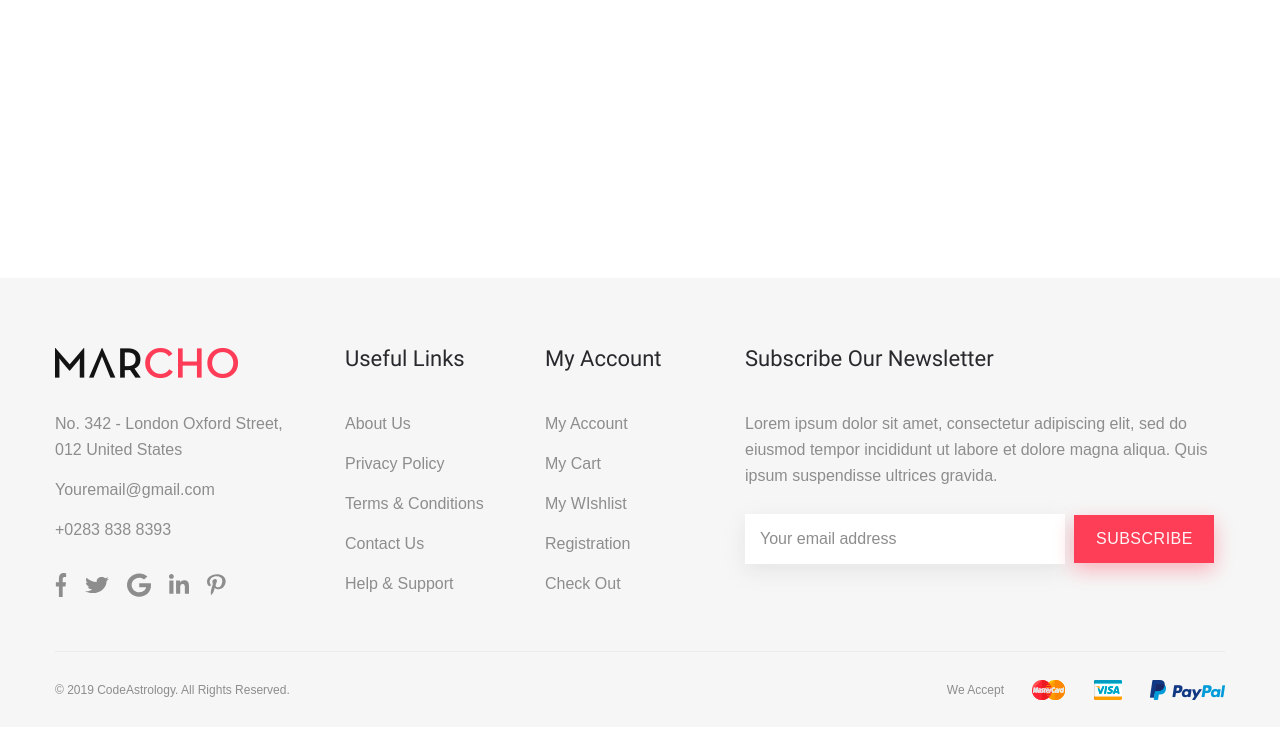
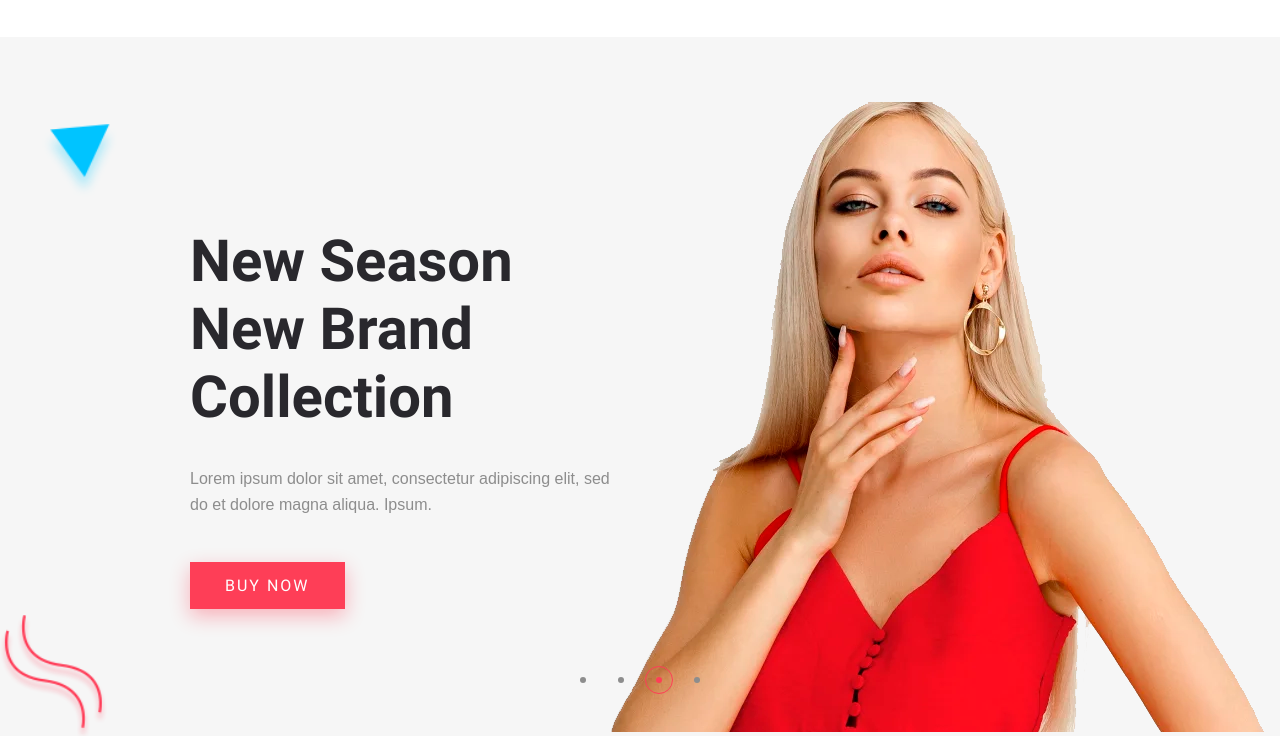
Before and after one commit to alekseikorzh94/marcho, a website: page app/index.html in a window 1280 px wide. Shown: the part 73-809 px from the top of the page. Drawn offline with nearby package versions, Linux system fonts and the light colour scheme; files that its build step writes are made by us from their sources.

Commit message:
section top-slider

```diff
--- a/app/index.html
+++ b/app/index.html
@@ -66,8 +66,76 @@
         </div>
     </header>
     <main class="main">
-
-
+        <section class="top-slider">
+            <div class="container top-slider__container">
+                <div class="top-slider__inner">
+                    <div class="top-slider__item">
+                        <div class="top-slider__content">
+                            <h3 class="top-slider__title">
+                                New Season <br>
+                                New Brand Collection
+                            </h3>
+                            <p class="top-slider__text">
+                                Lorem ipsum dolor sit amet, consectetur adipiscing elit, sed do
+                                et dolore magna aliqua. Ipsum.
+                            </p>
+                            <a class="top-slider__link" href="#">
+                                Buy now
+                            </a>
+                        </div>
+                        <img class="top-slider__img" src="images/slider/1.png" alt="slider image">
+                    </div>
+                    <div class="top-slider__item">
+                        <div class="top-slider__content">
+                            <h3 class="top-slider__title">
+                                New Season <br>
+                                New Brand Collection
+                            </h3>
+                            <p class="top-slider__text">
+                                Lorem ipsum dolor sit amet, consectetur adipiscing elit, sed do
+                                et dolore magna aliqua. Ipsum.
+                            </p>
+                            <a class="top-slider__link" href="#">
+                                Buy now
+                            </a>
+                        </div>
+                        <img class="top-slider__img" src="images/slider/1.png" alt="slider image">
+                    </div>
+                    <div class="top-slider__item">
+                        <div class="top-slider__content">
+                            <h3 class="top-slider__title">
+                                New Season <br>
+                                New Brand Collection
+                            </h3>
+                            <p class="top-slider__text">
+                                Lorem ipsum dolor sit amet, consectetur adipiscing elit, sed do
+                                et dolore magna aliqua. Ipsum.
+                            </p>
+                            <a class="top-slider__link" href="#">
+                                Buy now
+                            </a>
+                        </div>
+                        <img class="top-slider__img" src="images/slider/1.png" alt="slider image">
+                    </div>
+                    <div class="top-slider__item">
+                        <div class="top-slider__content">
+                            <h3 class="top-slider__title">
+                                New Season <br>
+                                New Brand Collection
+                            </h3>
+                            <p class="top-slider__text">
+                                Lorem ipsum dolor sit amet, consectetur adipiscing elit, sed do
+                                et dolore magna aliqua. Ipsum.
+                            </p>
+                            <a class="top-slider__link" href="#">
+                                Buy now
+                            </a>
+                        </div>
+                        <img class="top-slider__img" src="images/slider/1.png" alt="slider image">
+                    </div>
+                </div>
+            </div>
+        </section>
     </main>
     <footer class="footer">
         <div class="container">
--- a/app/js/main.js
+++ b/app/js/main.js
@@ -1,3 +1,9 @@
 $(function(){
-
+    $('.top-slider__inner').slick({
+        dots: true,
+        arrows: false,
+        fade: true,
+        autoplay: true,
+        autoplaySpeed: 2000
+    });
 });
--- /dev/null
+++ b/app/scss/_libs.scss
@@ -0,0 +1 @@
+@import '../../node_modules/slick-carousel/slick/slick.scss'
--- a/app/scss/_vars.scss
+++ b/app/scss/_vars.scss
@@ -27,3 +27,13 @@
     font-family: 'Roboto-Bold', sans-serif;
     font-weight: 700;
 }
+
+%btn{
+    padding: 14px 18px;
+    @extend %roboto-400;
+    letter-spacing: 2px;
+    text-transform: uppercase;
+    background-color: $accent;
+    color: #fff;
+    box-shadow: 0px 7px 20px 0px rgba(255, 17, 48, 0.3);
+}
--- a/app/scss/style.scss
+++ b/app/scss/style.scss
@@ -1,6 +1,7 @@
 @import 'vars';
 @import 'fonts';
 @import 'reset';
+@import 'libs';
 @import 'global';
 
 
@@ -64,10 +65,6 @@
         line-height: 20px;
     }
 }
-
-
-
-
 
 .footer{
     background-color: $bg;
@@ -145,15 +142,9 @@
         }
     }
     &__form-btn{
+        @extend %btn;
         border: none;
-        background-color: $accent;
-        max-width: 140px;
-        width: 100%;
-        color: #fff5f6;
         letter-spacing: 0.5px;
-        text-transform: uppercase;
-        padding: 11px 18px;
-        box-shadow: 0px 7px 20px 0px rgba(255, 17, 48, 0.3);
         cursor: pointer;
     }
 }
@@ -168,6 +159,81 @@
         display: inline;
         margin-left: 25px;
         vertical-align: middle;
+    }
+}
+
+.top-slider{
+    background-image: url('../images/shape.png');
+    background-repeat: no-repeat;
+    background-size: cover;
+    background-color: $bg;
+    padding: 65px 0 45px;
+
+    &__container{
+        max-width: 1560px;
+    }
+    &__item{
+        display: flex !important;
+        justify-content: space-between;
+    }
+    &__content{
+        padding-left: 175px;
+        padding-top: 125px;
+    }
+    &__title{
+        @extend %roboto-700;
+        font-size: 58px;
+        line-height: 68px;
+        color: $title;
+        max-width: 670px;
+        margin-bottom: 35px;
+    }
+    &__text{
+        max-width: 470px;
+        margin-bottom: 55px;
+    }
+    &__link{
+        @extend %btn;
+        padding: 14px 35px;
+    }
+    .slick-dots{
+
+        display: flex;
+        justify-content: center;
+        margin-top: -70px;
+        li{
+            margin: 0 5px;
+
+            button{
+                padding: 0;
+                font-size: 0;
+                background-color: transparent;
+                width: 28px;
+                height: 28px;
+                border-radius: 50%;
+                border: 1px solid transparent;
+                position: relative;
+                &::before{
+                    content: '';
+                    position: absolute;
+                    width: 6px;
+                    height: 6px;
+                    border-radius: 50%;
+                    background-color: $default;
+                    top: 50%;
+                    left: 50%;
+                    transform: translate(-50%, -50%);
+                }
+            }
+            &.slick-active{
+                button{
+                    border: 1px solid $accent;
+                    &::before{
+                        background-color: $accent;
+                    }
+                }
+            }
+        }
     }
 }
 
@@ -195,6 +261,4 @@
 
 
 
-
-
 @import 'media';
--- a/gulpfile.js
+++ b/gulpfile.js
@@ -34,6 +34,7 @@
 function scripts() {
      return src([
         'node_modules/jquery/dist/jquery.js',
+        'node_modules/slick-carousel/slick/slick.js',
         'app/js/main.js'
      ])
      .pipe(concat('main.min.js'))
--- a/package.json
+++ b/package.json
@@ -17,6 +17,7 @@
     "gulp-imagemin": "^7.1.0",
     "gulp-sass": "^4.1.0",
     "gulp-uglify": "^3.0.2",
-    "jquery": "^3.6.0"
+    "jquery": "^3.6.0",
+    "slick-carousel": "^1.8.1"
   }
 }
```
Also changed, not shown: app/images/shape.png (added), app/images/slider/1.png (added), app/js/main.min.js.
